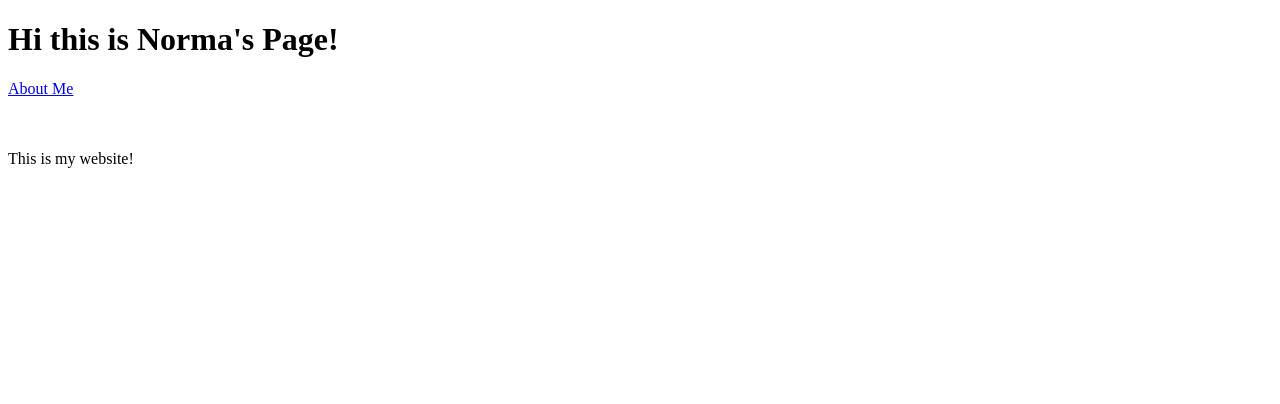
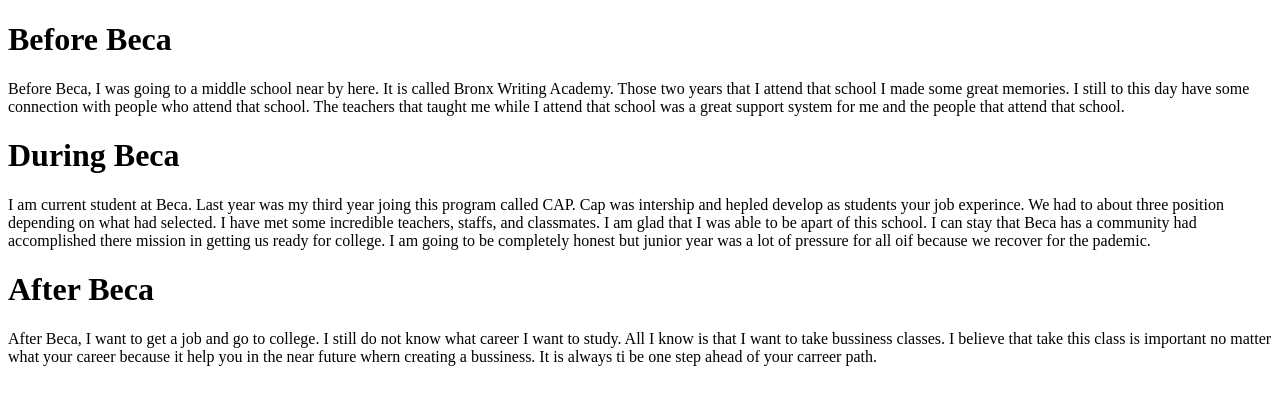
Before and after one commit to NormaJ04/NormaJ04.github.io, a plain HTML site: page aboutme.html in a window 1280 px wide. Drawn offline with Linux system fonts and the light colour scheme.

Commit message:
Update aboutme.html

```diff
--- a/aboutme.html
+++ b/aboutme.html
@@ -8,11 +8,29 @@
 
   <body>
 
-    <h1> Hi this is Norma's Page!</h1>
-    <a href= "aboutme.html"> About Me </a>
+  <h1> Before Beca   </h1>
 
-      <br><br><br>
-      <p> This is my website! </p>
+  <p> Before Beca, I was going to a middle school near by here.
+    It is called Bronx Writing Academy. Those two years that I attend that school I made some great memories.
+    I still to this day have some connection with people who attend that school. The teachers that taught me
+   while I attend that school was a great support system for me and the people that attend that school.  </p>
+
+ <h1> During Beca</h1>
+
+  <p> I am current student at Beca. Last year was my third year joing this program called CAP. Cap was
+  intership and hepled develop as students your job experince.  We had to about three position depending
+   on what had selected.  I have met some incredible teachers, staffs, and classmates.  I am glad that I
+   was able to be  apart of this school. I can stay that Beca has a community had accomplished there mission
+   in getting us ready for college. I am going to be completely honest but junior year was a lot of pressure
+   for all oif because we recover for the pademic. </p>
+
+
+<h1 > After Beca </h1>
+
+  <p> After Beca, I want to get a job and go to college.
+    I still do not know what career I want to study. All I know is that I want to take bussiness classes.
+    I believe that take this class is important no matter what your career because it help you in the near
+   future whern creating a bussiness. It is always ti be one step ahead of your carreer path.
 
 
   </body>
```
